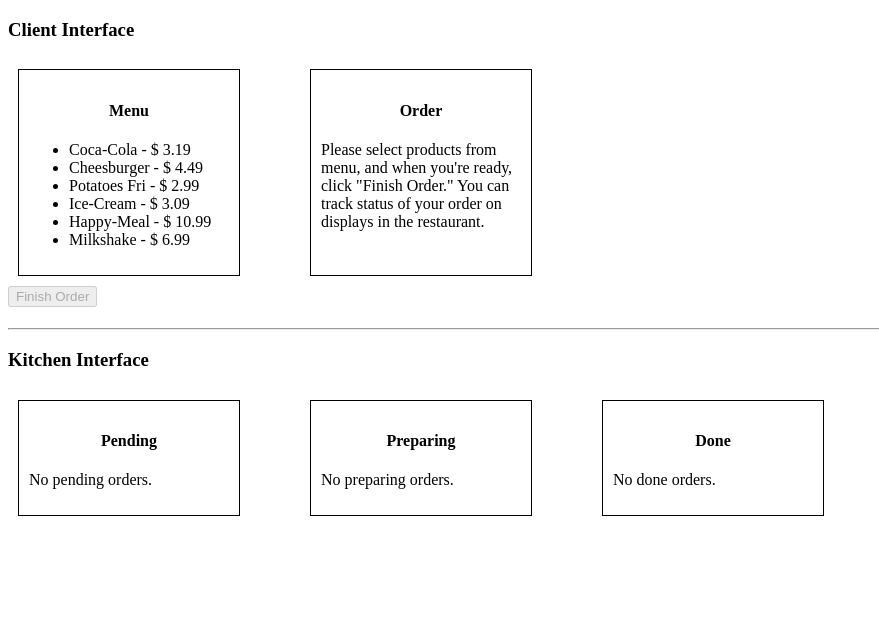
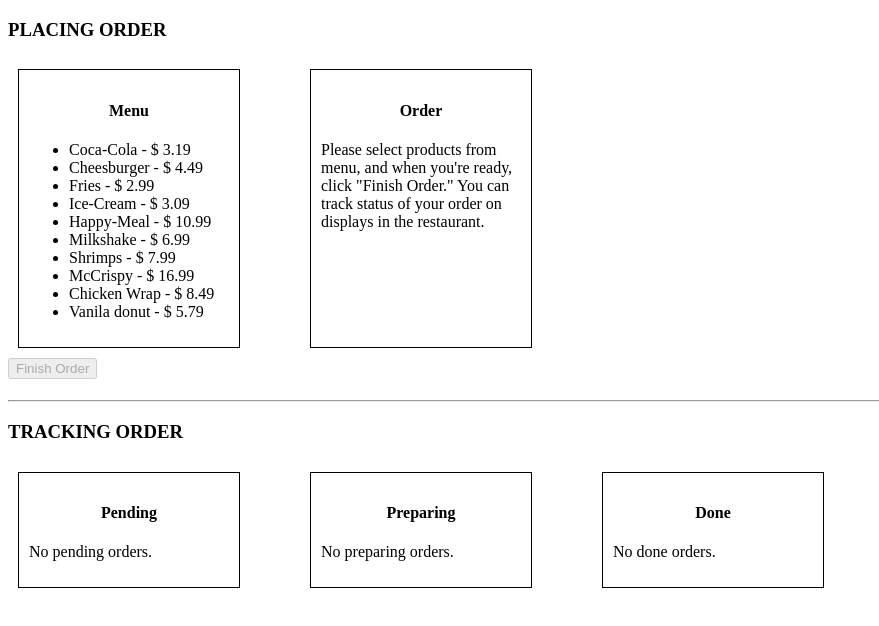
Before and after one commit to anastasia-dev-007/MacDonalds-Q, a React (Create React App) app: page / in a window 1280 px wide. Shown: the top 626 px of the page, without its empty margins (0-879 px from the left). Built offline with nearby package versions, Linux system fonts and the light colour scheme.

Commit message:
extended menu

```diff
--- a/src/App.jsx
+++ b/src/App.jsx
@@ -17,7 +17,7 @@ function App() {
     },
     {
       id: 3,
-      title: 'Potatoes Fri',
+      title: 'Fries',
       currency: '$',
       price: 2.99,
     },
@@ -38,6 +38,30 @@ function App() {
       title: 'Milkshake',
       currency: '$',
       price: 6.99,
+    },
+    {
+      id: 7,
+      title: 'Shrimps',
+      currency: '$',
+      price: 7.99,
+    },
+    {
+      id: 8,
+      title: 'McCrispy',
+      currency: '$',
+      price: 16.99,
+    },
+    {
+      id: 9,
+      title: 'Chicken Wrap',
+      currency: '$',
+      price: 8.49,
+    },
+    {
+      id: 10,
+      title: 'Vanila donut',
+      currency: '$',
+      price: 5.79,
     },
   ];
 
@@ -120,7 +144,7 @@ function App() {
   return (
     <div>
       <div>
-        <h3>Client Interface</h3>
+        <h3>PLACING ORDER</h3>
 
         <div className="clientInterface">
           <div className="menu">
@@ -161,7 +185,7 @@ function App() {
       <hr />
 
       <div>
-        <h3>Kitchen Interface</h3>
+        <h3>TRACKING ORDER</h3>
 
         <div className="kitchenInterface">
           <div className="pending">
```
